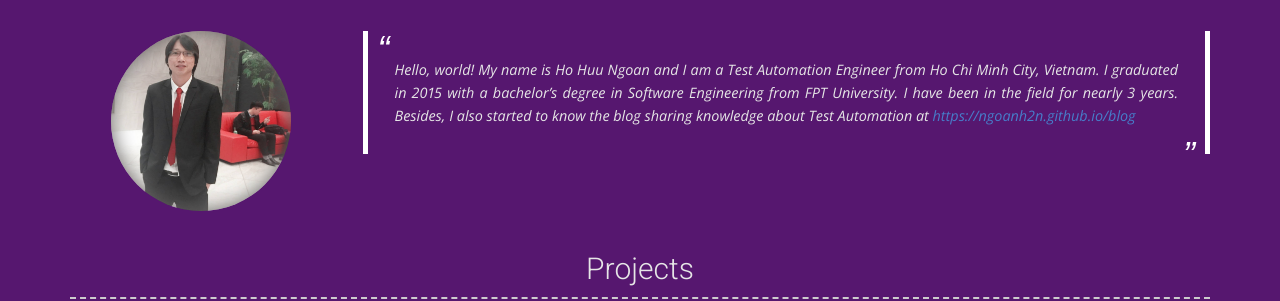
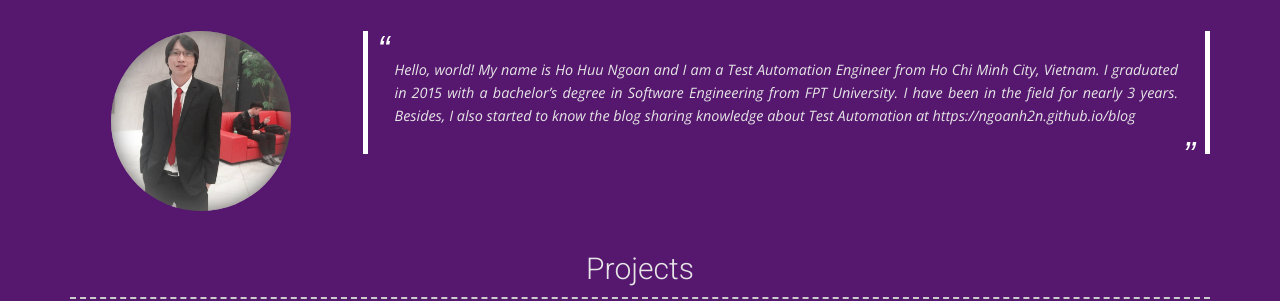
Before and after one commit to ngoanh2n/ngoanh2n.github.io, a Jekyll site: the page built from index.md, in a window 1280 px wide. Shown: the part 298-599 px from the top of the page. Built offline with Jekyll 4.4.1, drawn with Linux system fonts in a browser that asks for light colours; nearby versions of some CDN libraries; a style sheet for code colours, icons or effects is not loaded.

Commit message:
[SASS] Change link color

```diff
--- a/_sass/purple.scss
+++ b/_sass/purple.scss
@@ -11,6 +11,7 @@
   }
 
   a {
-    color: #477dca;
+    // color: #477dca;
+    color: inherit;
   }
 }
```
